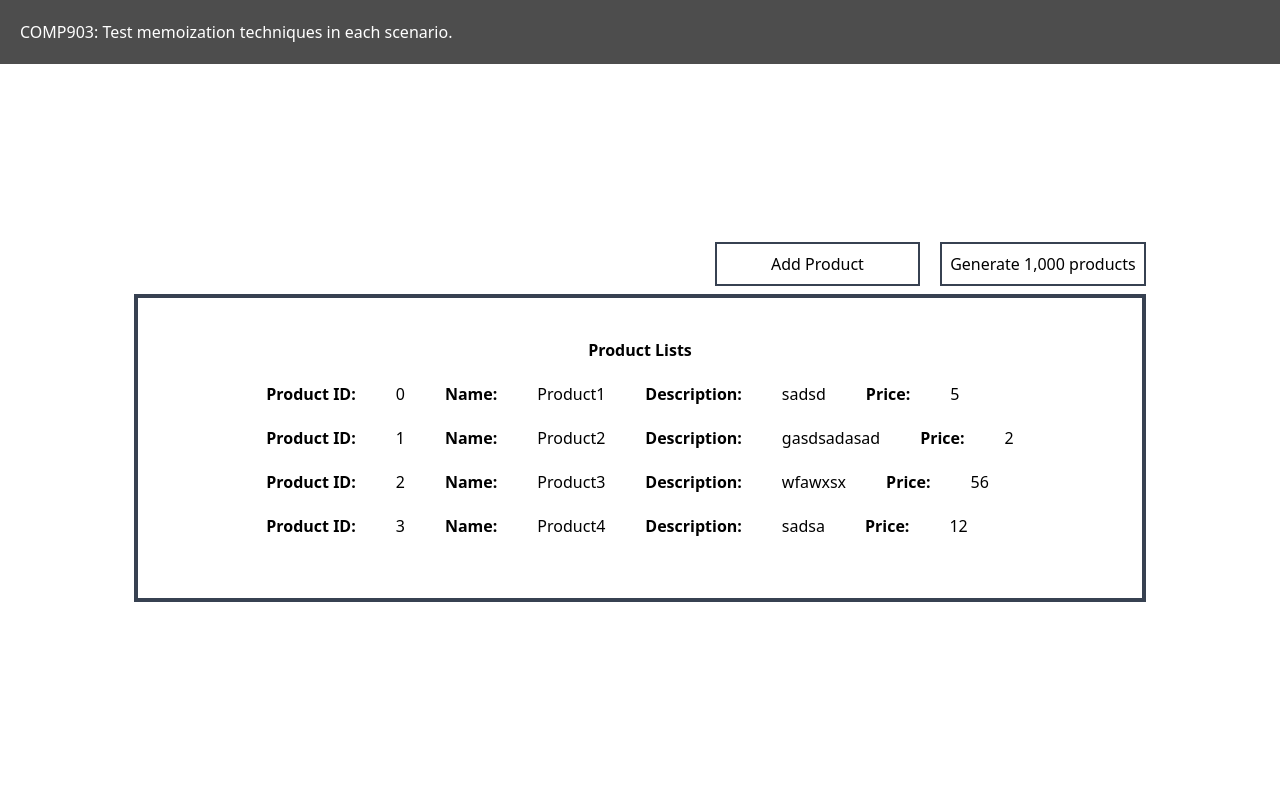
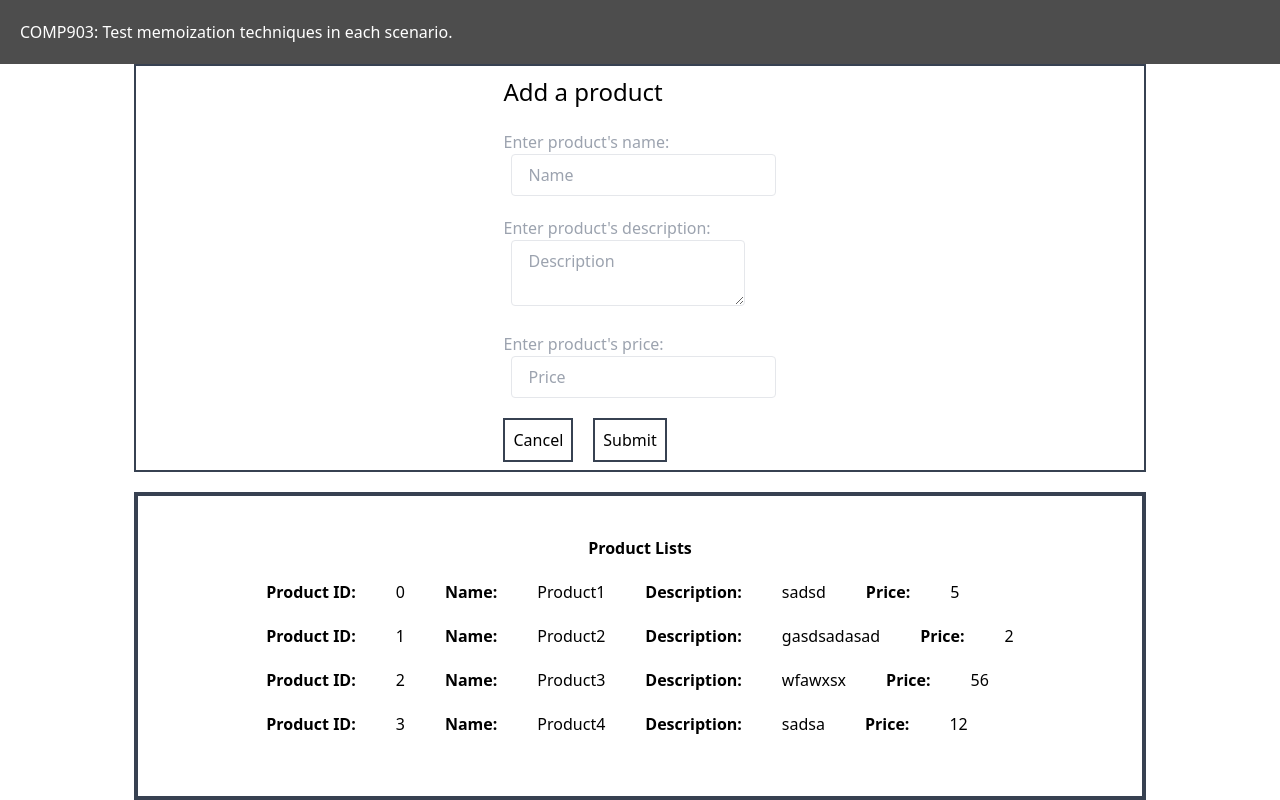
Before and after one commit to BeagleSoCute/comp903, a React (Create React App) app: page / in a window 1280 px wide. Both pictures are taken after a click on the button "Add Product". Built offline with nearby package versions, Linux system fonts and the light colour scheme.

Commit message:
implement adding product section

```diff
--- a/src/App.jsx
+++ b/src/App.jsx
@@ -14,9 +14,7 @@ const App = () => {
       <Menu />
       <div className="content-wrapper flex items-center justify-center  ">
         <div className="grid  grid-cols-1">
-          <div className="grid justify-end">
             <AddingProductSection />
-          </div>
           <ProductLists products={products} />
         </div>
       </div>
--- a/src/child-components/AddingProductSection.jsx
+++ b/src/child-components/AddingProductSection.jsx
@@ -1,10 +1,80 @@
-import React from "react";
+import React, { useRef, useState } from "react";
 import Button from "../share-components/Button";
+
 const AddingProductSection = () => {
+  const nameRef = useRef(null);
+  const descriptionRef = useRef(null);
+  const priceRef = useRef(null);
+
+  const handleSubmit = () => {
+    const name = nameRef.current.value;
+    const description = descriptionRef.current.value;
+    const price = priceRef.current.value;
+    console.log("Product Name:", name);
+    console.log("Product Description:", description);
+    console.log("Product Price:", price);
+  };
+
+  const [displayForm, setDisplayForm] = useState(false);
   return (
-    <div className="grid grid-cols-2 mb-2 gap-5">
-      <Button className="p-2">Add Product</Button>
-      <Button className="p-2">Generate 1,000 products</Button>
+    <div>
+      <div className="grid mb-2 justify-end">
+        <div className=" grid grid-cols-2 gap-5 ">
+          {!displayForm && (
+            <>
+              <Button onClick={() => setDisplayForm(true)} className="p-2">
+                Add Product
+              </Button>
+              <Button className="p-2">Generate 1,000 products</Button>
+            </>
+          )}
+        </div>
+      </div>
+      {displayForm ? (
+        <div className="grid justify-center gap-5 border-solid border-2 border-gray-700 p-2 my-5 ">
+          <h1 className="font-title">Add a product</h1>
+          <form className="grid gap-5">
+            <div class="text-gray-400 focus-within:text-green-600 focus-within:underline">
+              <p> Enter product's name: </p>
+              <input
+                class="ml-2 px-4 py-2 border rounded"
+                type="text"
+                placeholder="Name"
+                ref={nameRef}
+              />
+            </div>
+            <div class="text-gray-400 focus-within:text-green-600 focus-within:underline">
+              <p> Enter product's description: </p>
+              <textarea
+                class="ml-2 px-4 py-2 border rounded"
+                type="text"
+                placeholder="Description"
+                ref={descriptionRef}
+              />
+            </div>
+            <div class="text-gray-400 focus-within:text-green-600 focus-within:underline">
+              <p> Enter product's price: </p>
+              <input
+                class="ml-2 px-4 py-2 border rounded"
+                type="number"
+                placeholder="Price"
+                ref={priceRef}
+              />
+            </div>
+          </form>
+          <div className="flex gap-5">
+          <Button onClick={() => setDisplayForm(false)} className="p-2">
+            Cancel
+          </Button>
+          <Button type='submit' onClick={() => handleSubmit()} className="p-2">
+            Submit
+          </Button>
+            </div>
+
+        </div>
+      ) : (
+        ""
+      )}
     </div>
   );
 };
--- a/src/index.css
+++ b/src/index.css
@@ -20,3 +20,7 @@
 .product-details span{
     font-weight: bold;
 }
+
+.font-title{
+    font-size: 24px;
+}
--- a/src/share-components/Button.jsx
+++ b/src/share-components/Button.jsx
@@ -1,6 +1,6 @@
 import React from 'react';
 
-const Button = ({children, onEvent, className}) => {
-return<button className={'button  border-solid border-2 border-gray-700 ' + className} onClick={()=> onEvent}>{children}</button>
+const Button = ({children, onClick, type, className}) => {
+return<button type={type} className={'button  border-solid border-2 border-gray-700 ' + className} onClick={onClick}>{children}</button>
 }
 export default Button;
```
